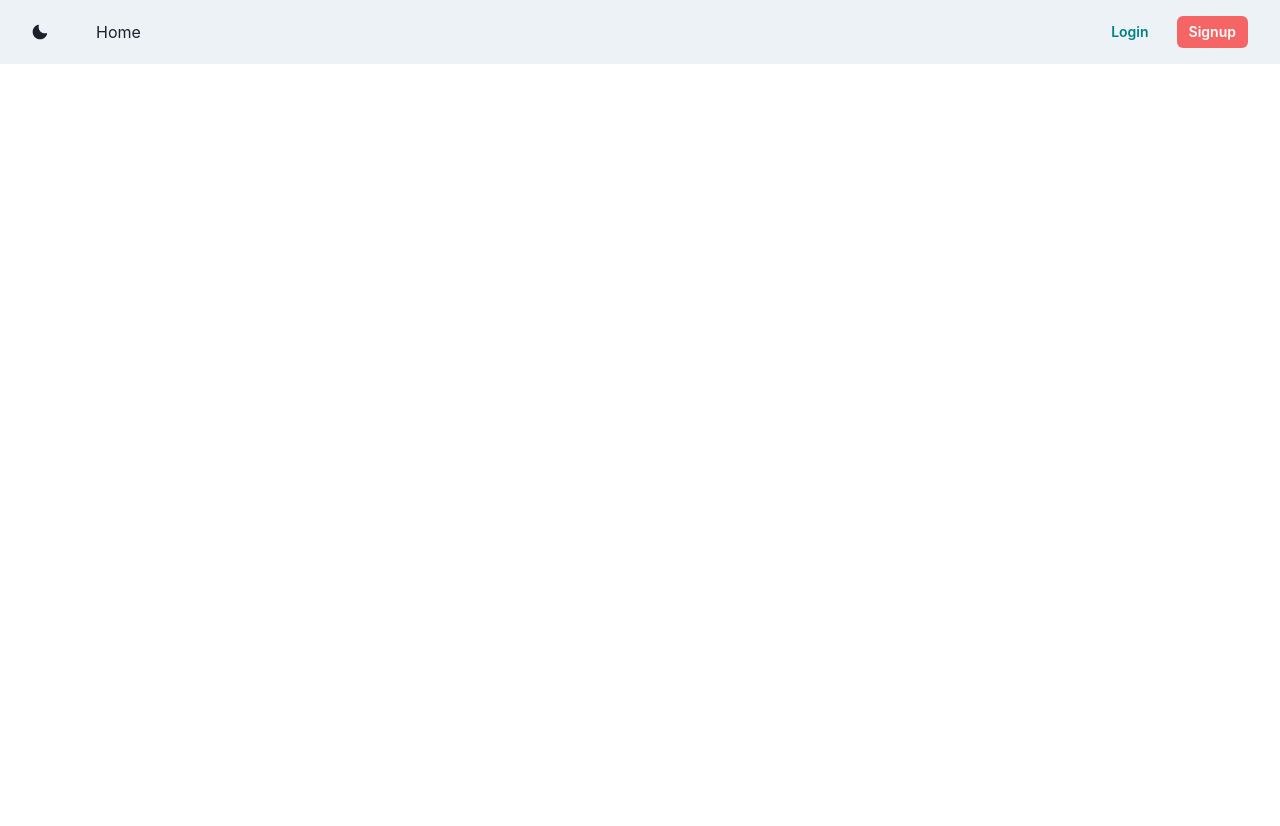
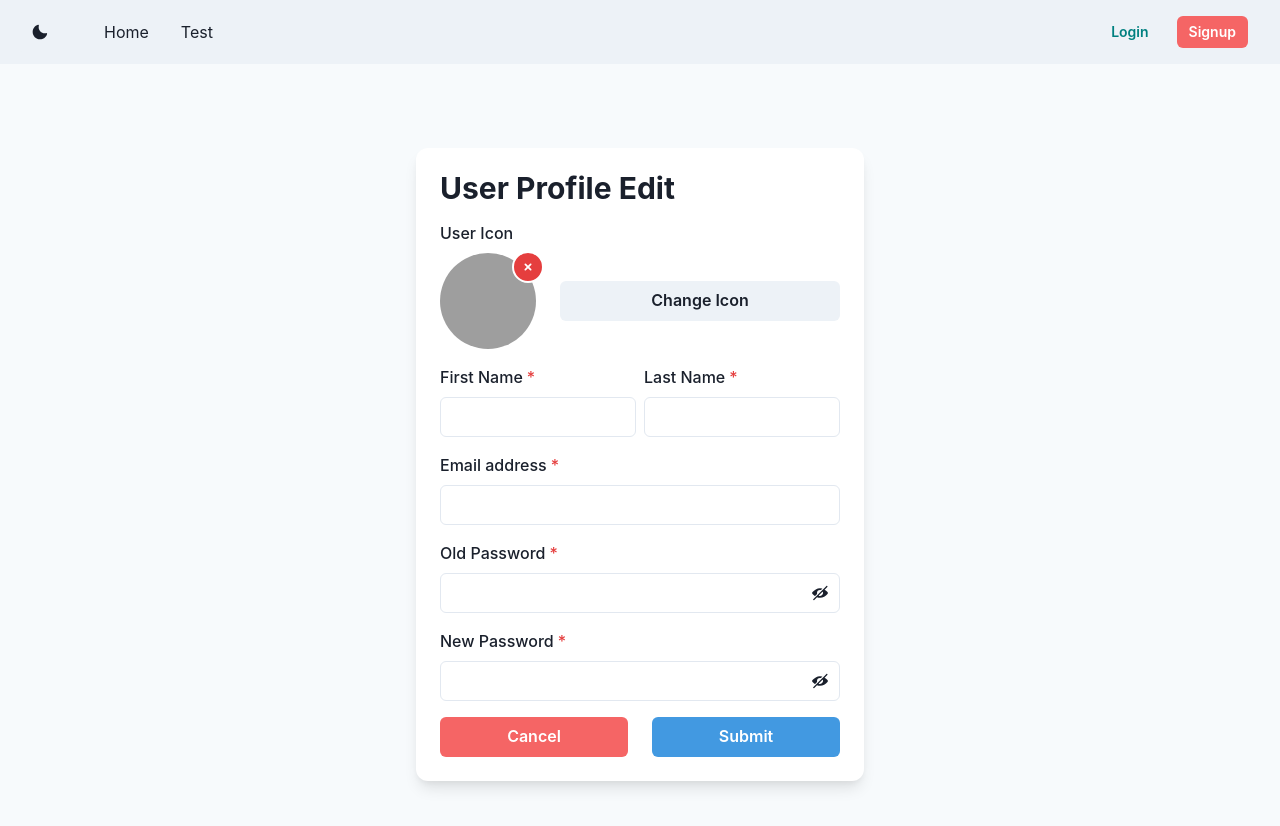
Before and after one commit to yugpatell/photo-sharing-app, a React (Create React App) app in the folder client/: page /editprofile in a window 1280 px wide. Before the commit this address had no page. Shown: the top 826 px of the page. Before the commit the page ends 800 px from the top, so only its background shows below. Built offline with nearby package versions, Linux system fonts and the light colour scheme; grey boxes are pictures that could not be loaded.

Commit message:
Edit Profile functionality done

```diff
--- a/client/src/App.jsx
+++ b/client/src/App.jsx
@@ -1,7 +1,8 @@
-import Navigation from "./Components/Navigation";
+import Navigation from "./Components/Navigation/Navigation";
 import Signup from "./Components/Authentication/Signup";
 import Login from "./Components/Authentication/Login";
 import Home from "./Components/Pages/Home";
+import EditProfile from "./Components/Pages/EditProfile";
 import { BrowserRouter as Router, Routes, Route } from "react-router-dom";
 function App() {
   return (
@@ -11,6 +12,7 @@ function App() {
         <Route path="/" exact element={<Home />} />
         <Route path="/signup" element={<Signup />} />
         <Route path="/login" element={<Login />} />
+        <Route path="/editprofile" exact element={<EditProfile />} />
       </Routes>
     </Router>
   );
--- a/client/src/Components/Navigation.jsx
+++ b/client/src/Components/Navigation/Navigation.jsx
@@ -17,14 +17,14 @@ import {
   Stack,
   Heading,
 } from "@chakra-ui/react";
-import { HamburgerIcon, CloseIcon, MoonIcon, SunIcon } from "@chakra-ui/icons";
-import { UserContext } from "../context";
+import { HamburgerIcon, CloseIcon, SunIcon, MoonIcon } from "@chakra-ui/icons";
+import { UserContext } from "../../context";
 import { useContext } from "react";
 import { useNavigate } from "react-router-dom";
 
-const Links = ["Dashboard", "Projects", "Team"];
+const Links = ["Home", "Test"];
 
-const NavLink = () => (
+const NavLink = ({ children }) => (
   <Link
     px={2}
     py={1}
@@ -33,8 +33,10 @@ const NavLink = () => (
       textDecoration: "none",
       bg: useColorModeValue("gray.200", "gray.700"),
     }}
-    href={"#"}
-  ></Link>
+    href={"/"}
+  >
+    {children}
+  </Link>
 );
 
 export default function Navigation() {
@@ -42,7 +44,7 @@ export default function Navigation() {
   const { colorMode, toggleColorMode } = useColorMode();
   const [user, setUser] = useContext(UserContext);
   const navigate = useNavigate();
-  console.log(user);
+
   const handleSignout = () => {
     localStorage.removeItem("token");
     setUser({ user: null, loading: false, error: null });
@@ -65,7 +67,7 @@ export default function Navigation() {
             <Button onClick={toggleColorMode}>
               {colorMode === "light" ? <MoonIcon /> : <SunIcon />}
             </Button>
-            <Box>Home</Box>
+
             <HStack
               as={"nav"}
               spacing={4}
@@ -125,9 +127,11 @@ export default function Navigation() {
                   />
                 </MenuButton>
                 <MenuList>
-                  <MenuItem>Edit Profile</MenuItem>
+                  <MenuItem onClick={() => navigate("/editprofile")}>
+                    Edit Profile
+                  </MenuItem>
                   <MenuDivider />
-                  <MenuItem onClick={handleSignout}>Sign out</MenuItem>
+                  <MenuItem onClick={handleSignout}>Sign Out</MenuItem>
                 </MenuList>
               </Menu>
             )}
--- /dev/null
+++ b/client/src/Components/Pages/EditProfile.jsx
@@ -0,0 +1,214 @@
+import {
+  Button,
+  Flex,
+  FormControl,
+  FormLabel,
+  Heading,
+  Input,
+  Stack,
+  useColorModeValue,
+  HStack,
+  Avatar,
+  AvatarBadge,
+  IconButton,
+  Center,
+  Box,
+  InputGroup,
+  InputRightElement,
+} from "@chakra-ui/react";
+import { SmallCloseIcon, ViewIcon, ViewOffIcon } from "@chakra-ui/icons";
+import { useState, useEffect, useContext } from "react";
+import { UserContext } from "../../context";
+import { useNavigate } from "react-router-dom";
+import axios from "axios";
+
+export default function UserProfileEdit() {
+  const [showPassword, setShowPassword] = useState(false);
+  // eslint-disable-next-line
+  const [user, setUser] = useContext(UserContext);
+  const [firstName, setFirstName] = useState("");
+  const [lastName, setLastName] = useState("");
+  const [email, setEmail] = useState("");
+  const [oldPassword, setOldPassword] = useState("");
+  const [newPassword, setNewPassword] = useState("");
+  const [showError, setError] = useState("");
+
+  const navigate = useNavigate();
+  useEffect(() => {
+    if (user.user) {
+      setFirstName(user.user.firstName);
+      setLastName(user.user.lastName);
+      setEmail(user.user.email);
+    }
+  }, [user]);
+
+  const handleProfileChange = () => {
+    axios
+      .put(`http://localhost:8080/profile/user=${user.user.id}`, {
+        firstName: firstName,
+        lastName: lastName,
+        email: email,
+        oldPassword: oldPassword,
+        newPassword: newPassword,
+      })
+      .then(
+        (res) => {
+          console.log("Successfully updated profile!");
+          setError(null);
+          navigate("/editprofile");
+          window.location.reload(false);
+        },
+        (error) => {
+          setError(error.response.data.errors[0]);
+        }
+      );
+  };
+
+  return (
+    <Flex
+      minH={"100vh"}
+      align={"center"}
+      justify={"center"}
+      bg={useColorModeValue("gray.50", "gray.800")}
+    >
+      <Stack
+        spacing={4}
+        w={"full"}
+        maxW={"md"}
+        bg={useColorModeValue("white", "gray.700")}
+        rounded={"xl"}
+        boxShadow={"lg"}
+        p={6}
+        my={12}
+      >
+        <Heading lineHeight={1.1} fontSize={{ base: "2xl", sm: "3xl" }}>
+          User Profile Edit
+        </Heading>
+        <FormControl id="userName">
+          <FormLabel>User Icon</FormLabel>
+          <Stack direction={["column", "row"]} spacing={6}>
+            <Center>
+              <Avatar size="xl" src="https://bit.ly/sage-adebayo">
+                <AvatarBadge
+                  as={IconButton}
+                  size="sm"
+                  rounded="full"
+                  top="-10px"
+                  colorScheme="red"
+                  aria-label="remove Image"
+                  icon={<SmallCloseIcon />}
+                />
+              </Avatar>
+            </Center>
+            <Center w="full">
+              <Button w="full">Change Icon</Button>
+            </Center>
+          </Stack>
+        </FormControl>
+        <Stack spacing={4}>
+          <HStack>
+            <Box>
+              <FormControl id="firstName" isRequired>
+                <FormLabel>First Name</FormLabel>
+                <Input
+                  type="text"
+                  value={firstName}
+                  onChange={(event) => {
+                    setFirstName(event.target.value.replace(/[^a-zA-Z]/g, ""));
+                  }}
+                />
+              </FormControl>
+            </Box>
+            <Box>
+              <FormControl id="lastName" isRequired>
+                <FormLabel>Last Name</FormLabel>
+                <Input
+                  type="text"
+                  value={lastName}
+                  onChange={(event) => {
+                    setLastName(event.target.value.replace(/[^a-zA-Z]/g, ""));
+                  }}
+                />
+              </FormControl>
+            </Box>
+          </HStack>
+          <FormControl id="email" isRequired>
+            <FormLabel>Email address</FormLabel>
+            <Input
+              type="email"
+              value={email}
+              onChange={(event) => {
+                setEmail(event.target.value.replace(/[^a-zA-Z0-9@.]/g, ""));
+              }}
+            />
+          </FormControl>
+          <FormControl id="oldPassword" isRequired>
+            <FormLabel>Old Password</FormLabel>
+            <InputGroup>
+              <Input
+                type={showPassword ? "text" : "password"}
+                onChange={(event) => {
+                  setOldPassword(event.target.value);
+                }}
+              />
+              <InputRightElement h={"full"}>
+                <Button
+                  variant={"ghost"}
+                  onClick={() =>
+                    setShowPassword((showPassword) => !showPassword)
+                  }
+                >
+                  {showPassword ? <ViewIcon /> : <ViewOffIcon />}
+                </Button>
+              </InputRightElement>
+            </InputGroup>
+          </FormControl>
+          <FormControl id="newPassword" isRequired>
+            <FormLabel>New Password</FormLabel>
+            <InputGroup>
+              <Input
+                type={showPassword ? "text" : "password"}
+                onChange={(event) => setNewPassword(event.target.value)}
+              />
+              <InputRightElement h={"full"}>
+                <Button
+                  variant={"ghost"}
+                  onClick={() =>
+                    setShowPassword((showPassword) => !showPassword)
+                  }
+                >
+                  {showPassword ? <ViewIcon /> : <ViewOffIcon />}
+                </Button>
+              </InputRightElement>
+            </InputGroup>
+          </FormControl>
+        </Stack>
+        {showError && <FormLabel color={"red"}> {showError}</FormLabel>}
+        <Stack spacing={6} direction={["column", "row"]}>
+          <Button
+            bg={"red.400"}
+            color={"white"}
+            w="full"
+            _hover={{
+              bg: "red.500",
+            }}
+            onClick={() => navigate("/")}
+          >
+            Cancel
+          </Button>
+          <Button
+            bg={"blue.400"}
+            color={"white"}
+            w="full"
+            _hover={{
+              bg: "blue.500",
+            }}
+            onClick={handleProfileChange}
+          >
+            Submit
+          </Button>
+        </Stack>
+      </Stack>
+    </Flex>
+  );
+}
--- a/client/src/context/index.jsx
+++ b/client/src/context/index.jsx
@@ -26,7 +26,6 @@ const UserProvider = ({ children }) => {
     await axios
       .get("http://localhost:8080/auth/me")
       .then((res) => {
-        console.log(res);
         if (res.data && res.data.user) {
           setUser({
             user: res.data.user,
@@ -47,7 +46,6 @@ const UserProvider = ({ children }) => {
   };
 
   useEffect(() => {
-    console.log("Running fetchUser");
     if (token) fetchUser();
     else {
       setUser({
```
Also changed, not shown: 1 other file (tests, documents, lock files or other folders).
